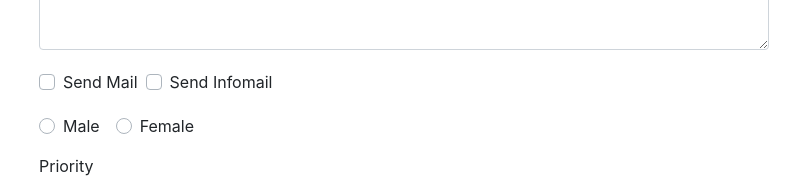
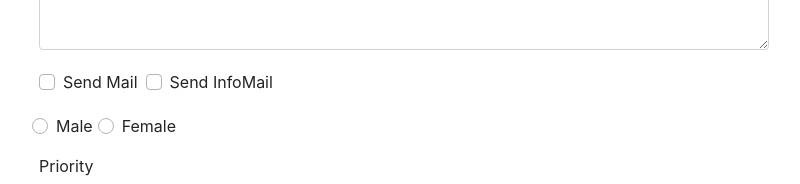
Before and after one commit to shishir75/VueJS---Handling-User-Input-with-Forms, a Vue app: page / in a window 1280 px wide. Shown: the part 440-624 px from the top of the page, without its empty margins (236-1036 px from the left). Built offline with nearby package versions, Linux system fonts and the light colour scheme.

Commit message:
Using Checkboxes and save data in an array

```diff
--- a/src/App.vue
+++ b/src/App.vue
@@ -27,23 +27,24 @@
 
           <div class="form-group form-inline">
             <div class="custom-control custom-checkbox my-1 mr-sm-2">
-              <input type="checkbox" class="custom-control-input" id="mail">
+              <input type="checkbox" class="custom-control-input" value="SendMail" v-model="sendMail" id="mail">
               <label class="custom-control-label" for="mail">Send Mail</label>
             </div>
             <div class="custom-control custom-checkbox my-1 mr-sm-2">
-              <input type="checkbox" class="custom-control-input" id="mailinfo">
-              <label class="custom-control-label" for="mailinfo">Send Infomail</label>
+              <input type="checkbox" class="custom-control-input" value="SendInfoMail" v-model="sendMail" id="mailinfo">
+              <label class="custom-control-label" for="mailinfo">Send InfoMail</label>
             </div>
           </div>
 
-          <div class="form-group">
-            <div class="custom-control custom-radio custom-control-inline">
-              <input type="radio" id="male" class="custom-control-input">
-              <label class="custom-control-label" for="male">Male</label>
+          <div class="form-group form-inline">
+            <div class="custom-control custom-radio form-check form-check-inline">
+              <input class="custom-control-input form-check-input" type="radio" name="inlineRadioOptions" id="inlineRadio1" value="Male">
+              <label class="custom-control-label form-check-label" for="inlineRadio1">Male</label>
             </div>
-            <div class="custom-control custom-radio custom-control-inline">
-              <input type="radio" id="female" class="custom-control-input">
-              <label class="custom-control-label" for="female">Female</label>
+
+            <div class="custom-control custom-radio form-check form-check-inline">
+              <input class="custom-control-input form-check-input" type="radio" name="inlineRadioOptions" id="inlineRadio2" value="Female">
+              <label class="custom-control-label form-check-label" for="inlineRadio2">Female</label>
             </div>
           </div>
 
@@ -75,7 +76,7 @@
             <p class="card-text" style="white-space: pre">Message: {{ message }}</p>
             <p class="card-text">Send Mail ?</p>
             <ul>
-              <li></li>
+              <li v-for="email in sendMail" :key="email">{{ email}}</li>
             </ul>
             <p class="card-text">Gender: </p>
             <p class="card-text">Priority: </p>
@@ -98,7 +99,8 @@ export default {
           password: '',
           age: null
         },
-        message: ''
+        message: '',
+        sendMail: []
     }
   }
 
```
